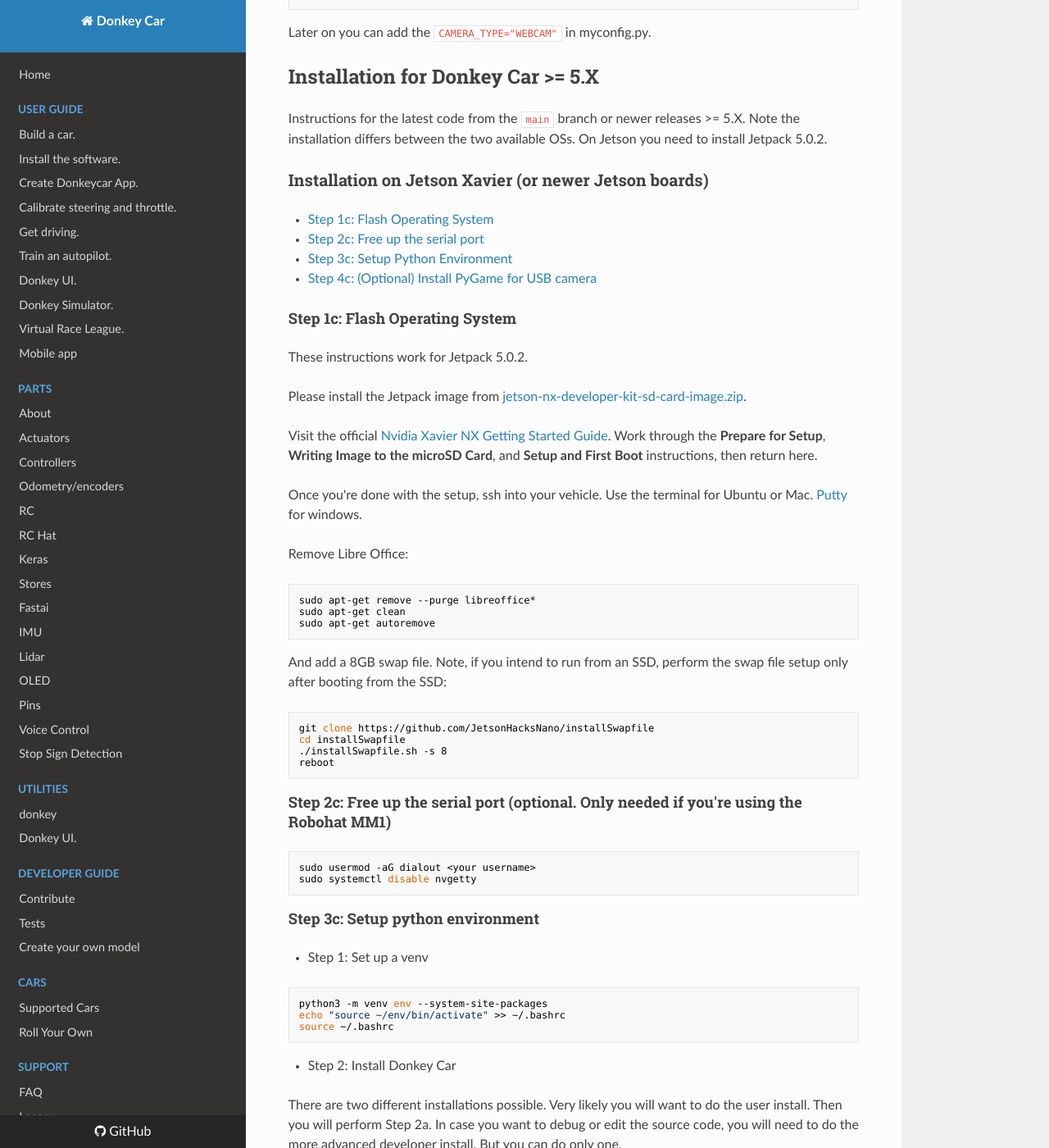
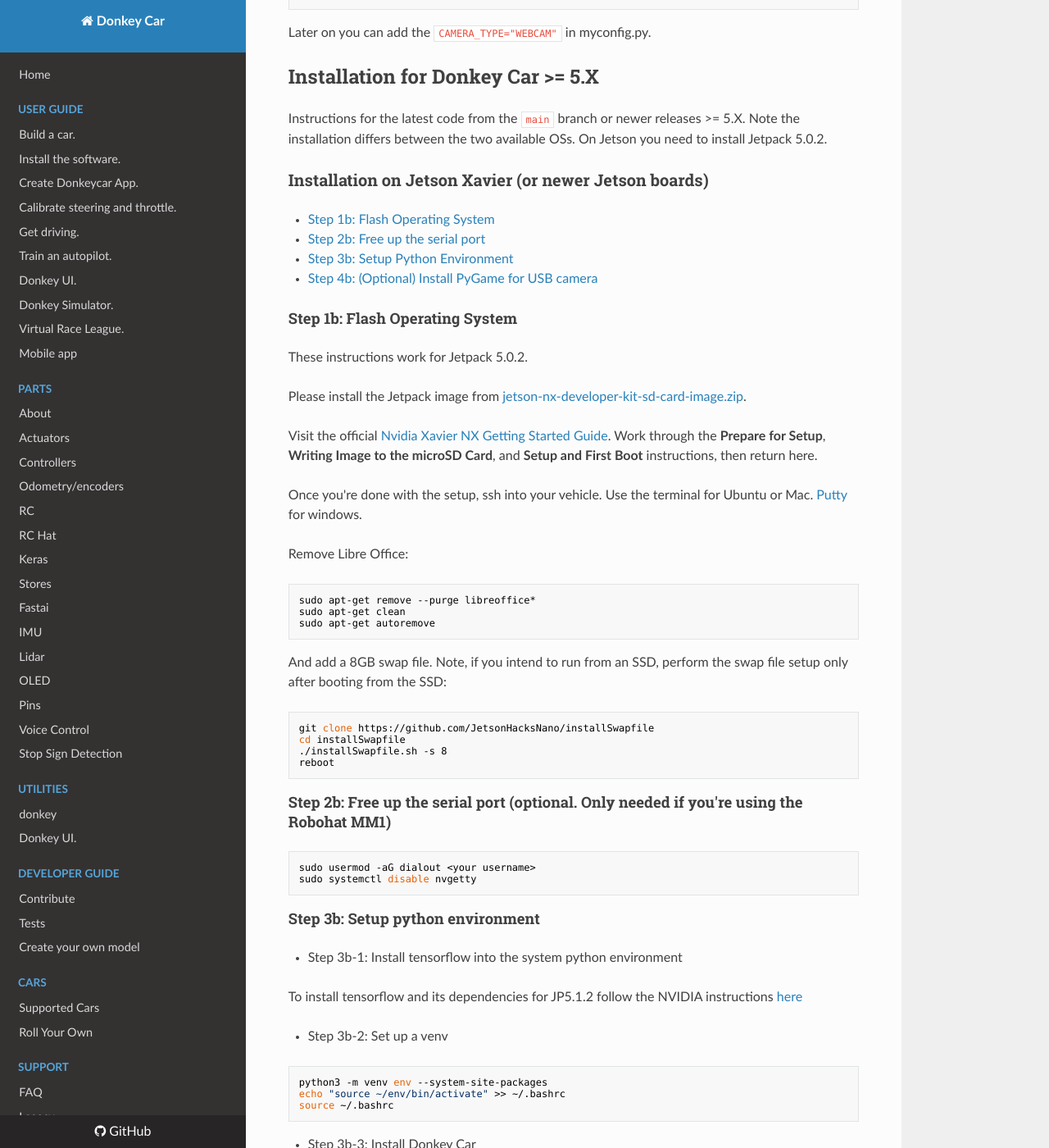
Before and after one commit to autorope/donkeydocs, an MkDocs documentation site: the page built from docs/guide/robot_sbc/setup_jetson_nano.md, in a window 1280 px wide and 1400 px high, scrolled down 3201 px. Shown: the whole window at 82% size. Built offline with MkDocs 1.6.1, drawn with Linux system fonts in a browser that asks for light colours; nearby versions of some CDN libraries; some of the changed text lies outside the part shown.

Commit message:
Update setup_jetson_nano.md
Adding tf install details as per Tom's advice

````diff
--- a/docs/guide/robot_sbc/setup_jetson_nano.md
+++ b/docs/guide/robot_sbc/setup_jetson_nano.md
@@ -177,13 +177,13 @@ you need to install Jetpack 5.0.2.
 
 ### Installation on Jetson Xavier (or newer Jetson boards)
 
-* [Step 1c: Flash Operating System](#step-1c-flash-operating-system)
-* [Step 2c: Free up the serial port](#step-2c-free-up-the-serial-port-optional-only-needed-if-youre-using-the-robohat-mm1)
-* [Step 3c: Setup Python Environment](#step-3c-setup-python-environment)
-* [Step 4c: (Optional) Install PyGame for USB camera](#step-4c-optional-install-pygame-for-usb-camera)
+* [Step 1b: Flash Operating System](#step-1c-flash-operating-system)
+* [Step 2b: Free up the serial port](#step-2c-free-up-the-serial-port-optional-only-needed-if-youre-using-the-robohat-mm1)
+* [Step 3b: Setup Python Environment](#step-3c-setup-python-environment)
+* [Step 4b: (Optional) Install PyGame for USB camera](#step-4c-optional-install-pygame-for-usb-camera)
 
 
-#### Step 1c: Flash Operating System
+#### Step 1b: Flash Operating System
 
 These instructions work for Jetpack 5.0.2.
 
@@ -216,16 +216,20 @@ cd installSwapfile
 reboot
 ```
 
-#### Step 2c: Free up the serial port (optional. Only needed if you're using the Robohat MM1)
+#### Step 2b: Free up the serial port (optional. Only needed if you're using the Robohat MM1)
 
 ```bash
 sudo usermod -aG dialout <your username>
 sudo systemctl disable nvgetty
 ```
 
-#### Step 3c: Setup python environment
+#### Step 3b: Setup python environment
 
-* Step 1: Set up a venv
+* Step 3b-1: Install tensorflow into the system python environment
+
+To install tensorflow and its dependencies for JP5.1.2 follow the NVIDIA instructions [here](https://docs.nvidia.com/deeplearning/frameworks/install-tf-jetson-platform/index.html#overview__section_z4r_vjd_v2c)
+
+* Step 3b-2: Set up a venv
 
 ```bash
 python3 -m venv env --system-site-packages
@@ -233,16 +237,16 @@ echo "source ~/env/bin/activate" >> ~/.bashrc
 source ~/.bashrc
 ```
 
-* Step 2: Install Donkey Car
+* Step 3b-3: Install Donkey Car
 
 There are two different installations possible. Very likely you will
 want to do the user install. Then you will perform Step 2a. In case you want
 to debug or edit the source code, you will need to do the more advanced
 developer install. But you can do only one.
 
-> _**Note**_: Only do Step 2a or 2b but not both!
+> _**Note**_: Only do Step 3b-4 or 3b-5 but not both!
 
-* Step 2a: User install
+* Step 3b-4: User install
 
 As you have activated the new `env` env already you type:
 
@@ -258,7 +262,9 @@ sudo chmod 666 /dev/gpiochip*
 ```
 This will install the latest release.
 
-* Step 2b: Developer install
+* Step 3b-5: Developer install
+
+Only do this if you have not done the user install in 3b-4.
 
 Here you can choose which branch or tag you want to install, and you can
 edit and/or debug the code, by downloading the source code from GitHub. Do this
@@ -280,7 +286,7 @@ python setup.py install
 sudo chmod 666 /dev/gpiochip*
 ```
 
-* Step 3: Check the TF and OpenCV installation
+* Step 3b-6: Check the TF and OpenCV installation
 
 Run python and verify that tensorflow is version 2.9 and trt is version 8.2.1.
 To get the tensorrt shared libraries to load correctly we must set the
@@ -303,7 +309,7 @@ python
 >>> print(cv2.getBuildInformation())
 ```
 
-#### Step 4c: (Optional) Install PyGame for USB camera
+#### Step 4b: (Optional) Install PyGame for USB camera
 
 If you plan to use a USB camera, you will also want to setup pygame:
 
````
